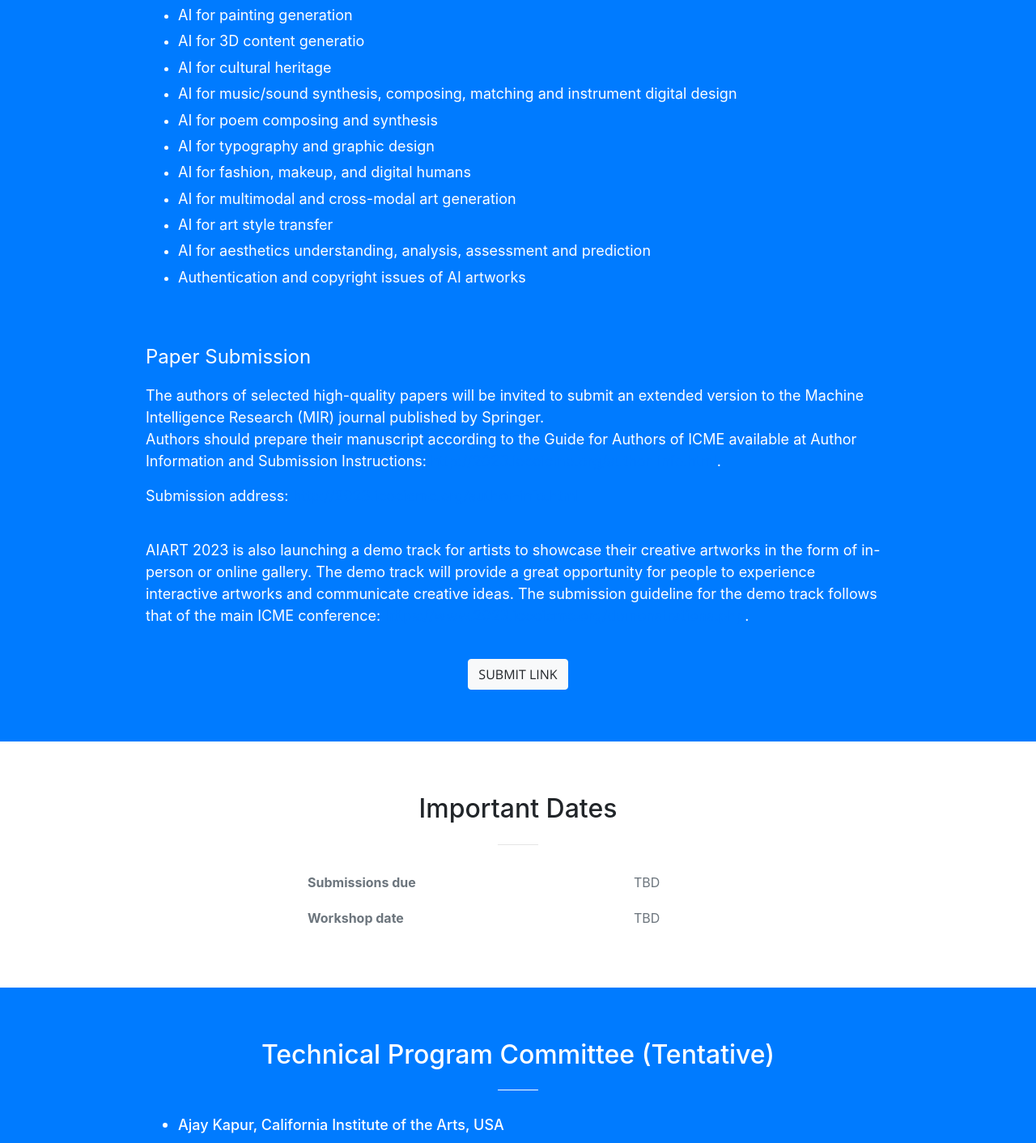
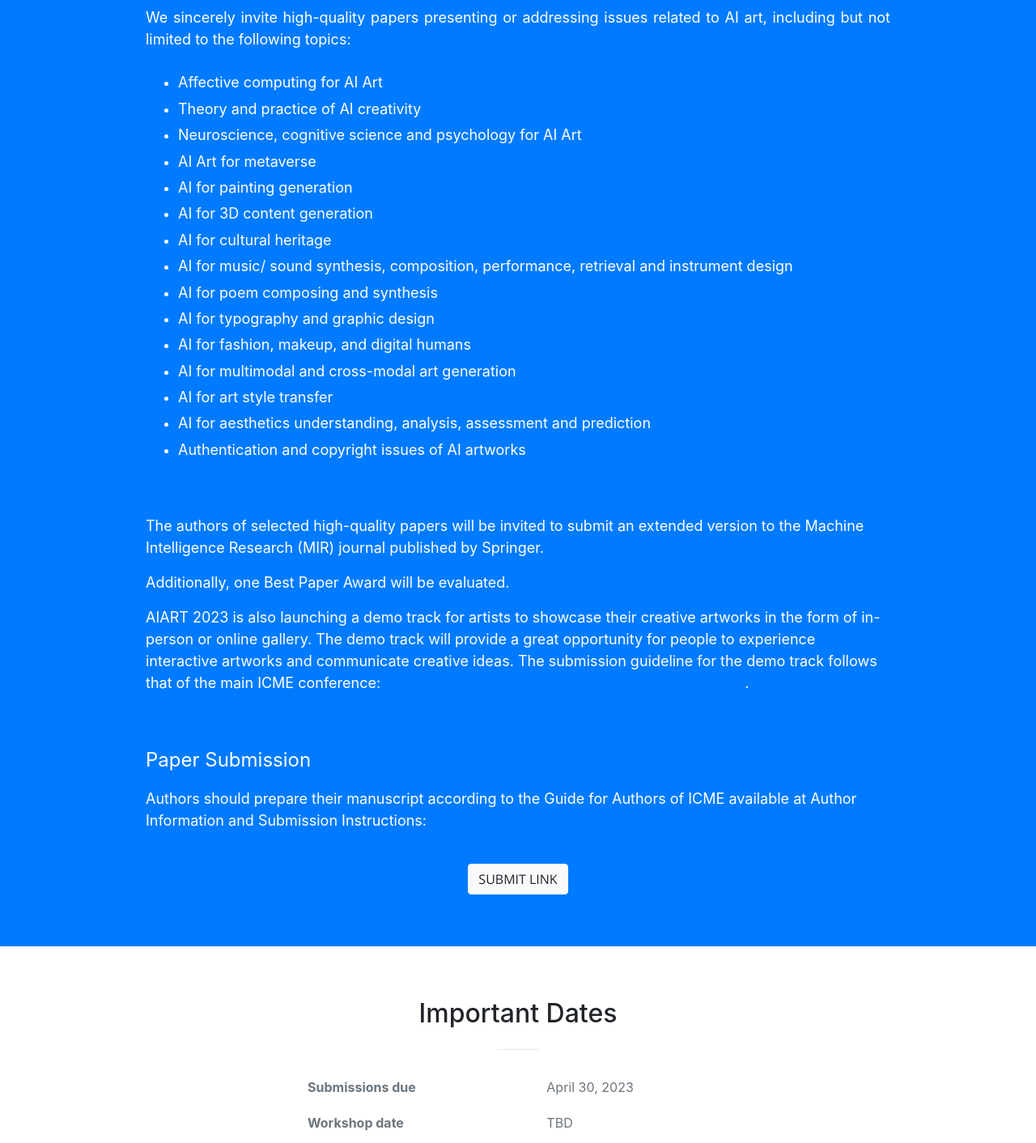
Before and after one commit to AIArt2023/aiart2023.github.io, a website with bundled scripts: page index.html in a window 1280 px wide. Shown: the part 1525-2937 px from the top of the page at 81% size. Built offline with nearby package versions, Linux system fonts and the light colour scheme.

Commit message:
update 0131

```diff
--- a/index.html
+++ b/index.html
@@ -95,6 +95,10 @@
             </p>
 
             <p class="text-faded mb-4" style="text-align: justify; color: white; font-size: 18px">
+              As an innovative engine for digital content generation, AI-Generated Content (AIGC) has drawn more and more attention from academic fields as well as industries. Specifically in the area of art creation, AI has demonstrated its great potential and gained increasing popularity. People are greatly impressed by AI painting, composing, writing, and design. The emerging technologies of the metaverse even provide more opportunities for AI art. AI has not only exhibited a certain degree of creativity, but also helped in uncovering the principles and mechanisms of creativity and imagination from the perspective of neuroscience, cognitive science, and psychology.
+            </p>
+
+            <p class="text-faded mb-4" style="text-align: justify; color: white; font-size: 18px">
               This is the 5<sup>th</sup> AIART workshop to be held in conjunction with ICME 2023 in Brisbane, Australia, and it aims to bring forward cutting-edge technologies and most recent advances in the area of AI art in terms of enabling creation, analysis, understanding, and rendering technologies.
             </p>
 
@@ -132,7 +136,7 @@
               </li>
               <li>
                 <div class="text-faded" style="text-align: left;color: white;font-size: 18px;line-height: 1.8">
-                 AI for 3D content generatio
+                AI for 3D content generation
                 </div>
               </li>
               <li>
@@ -142,7 +146,7 @@
               </li>
               <li >
                 <div class="text-faded" style="text-align: left;color: white;font-size: 18px;line-height: 1.8">
-                  AI for music/sound synthesis, composing, matching and instrument digital design
+                  AI for music/ sound synthesis, composition, performance, retrieval and instrument design
                 </div>
               </li>
               <li >
@@ -183,22 +187,33 @@
             </ul>
             <br>
             <br>
+            <p class="text-faded mb-4; " style="text-align: left; color: white; font-size: 18px" >
+              The authors of selected high-quality papers will be invited to submit an extended version to the Machine Intelligence Research (MIR) journal published by Springer.
+            </p>
+
+            <p class="text-faded mb-4; " style="text-align: left; color: white; font-size: 18px" >
+              Additionally, one Best Paper Award will be evaluated.
+            </p>
+
+            <p class="text-faded mb-4; " style="text-align: left; color: white; font-size: 18px" >
+              AIART 2023 is also launching a demo track for artists to showcase their creative artworks in the form of in-person or online gallery. The demo track will provide a great opportunity for people to experience interactive artworks and communicate creative ideas. The submission guideline for the demo track follows that of the main ICME conference: <a href="https://www.2023.ieeeicme.org/demonstrations.php"  target="_blank" >https://www.2023.ieeeicme.org/demonstrations.php</a>.
+            </p>
+
+            <br>
+            <br>
             <p class="text-faded mb-4; " style="text-align: left; color: white; font-size: 24px" >
               Paper Submission
             </p>
             <p class="text-faded mb-4; " style="text-align: left; color: white; font-size: 18px" >
-              The authors of selected high-quality papers will be invited to submit an extended version to the Machine Intelligence Research (MIR) journal published by Springer. <br>
-              Authors should prepare their manuscript according to the Guide for Authors of ICME available at Author Information and Submission Instructions: <a href="http://2023.ieeeicme.org/author-info.html"  target="_blank" >http://2023.ieeeicme.org/author-info.html</a>.
+              Authors should prepare their manuscript according to the Guide for Authors of ICME available at Author Information and Submission Instructions: <a href="https://www.2023.ieeeicme.org/author-info.php"  target="_blank" >https://www.2023.ieeeicme.org/author-info.php</a>
             </p>
-            <p class="text-faded mb-4; " style="text-align: left; color: white; font-size: 18px" >
+
+            <!-- <p class="text-faded mb-4; " style="text-align: left; color: white; font-size: 18px" >
               Submission address: <a href="http://2023.ieeeicme.org/author-info.html"  target="_blank" >http://2023.ieeeicme.org/author-info.html</a>
-            </p>
+            </p> -->
+
             <br>
-            <p class="text-faded mb-4; " style="text-align: left; color: white; font-size: 18px" >
-              AIART 2023 is also launching a demo track for artists to showcase their creative artworks in the form of in-person or online gallery. The demo track will provide a great opportunity for people to experience interactive artworks and communicate creative ideas. The submission guideline for the demo track follows that of the main ICME conference: <a href="https://www.2023.ieeeicme.org/demonstrations.php"  target="_blank" >https://www.2023.ieeeicme.org/demonstrations.php</a>.
-            </p>
-            <br>
-            <a class="btn btn-light btn-xl js-scroll-trigger" href="http://2023.ieeeicme.org/author-info.html"  target="_blank" >Submit link</a>
+            <a class="btn btn-light btn-xl js-scroll-trigger" href="https://www.2023.ieeeicme.org/author-info.php"  target="_blank" >Submit link</a>
           </div>
         </div>
       </div>
@@ -216,7 +231,7 @@
                   <div class="text-muted" style="text-align: left; font-weight: bold;">Submissions due</div>
                 </td>
                 <td>
-                  <div class="text-muted" style="text-align: left;">TBD</div>
+                  <div class="text-muted" style="text-align: left;">April 30, 2023</div>
                 </td>
               </tr>
               <tr>
@@ -889,6 +904,11 @@
                       Zhiyao Duan, University of Rochester, USA
                   </div>
               </li>
+              <li style="color: white;">
+                <div class="text-faded" style="text-align: left;color: white;font-size: 18px;line-height: 1.8">
+                  Alan Chamberlain, University of Nottingham, Nottingham.
+                </div>
+            </li>
 
               </h5>
           </div>
```
Also changed, not shown: _site/feed.xml, _site/index.html.
